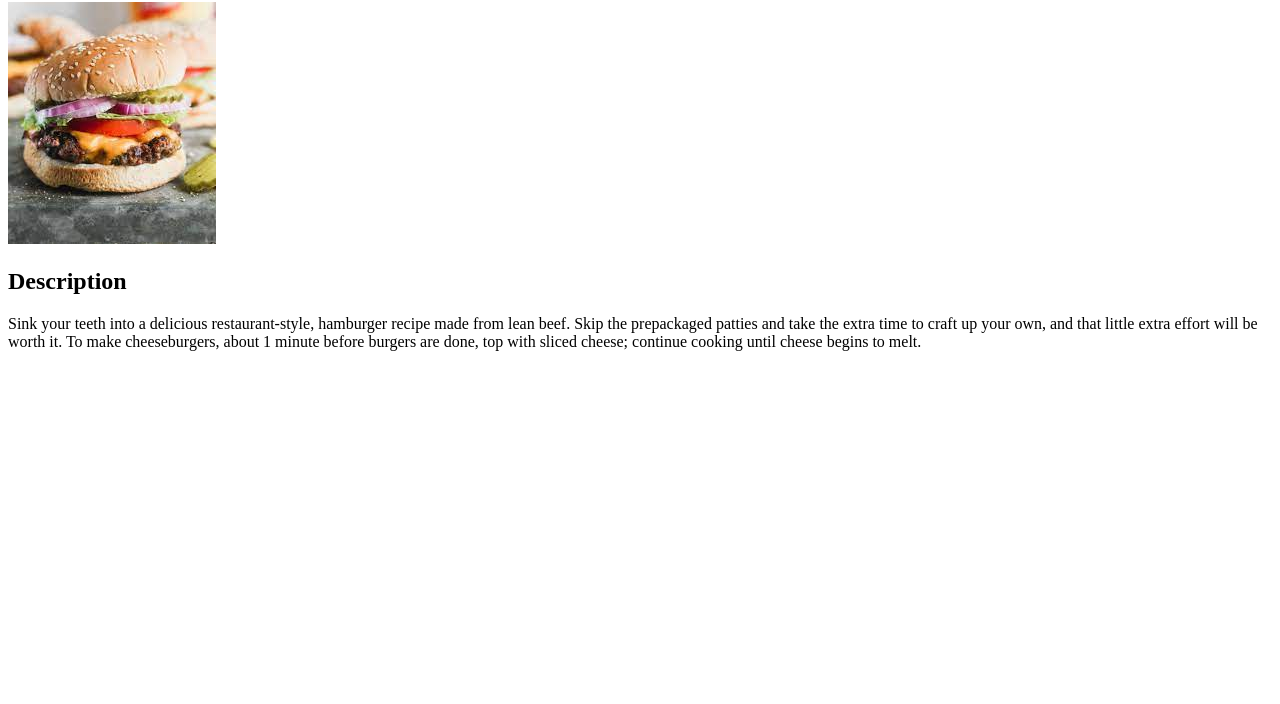
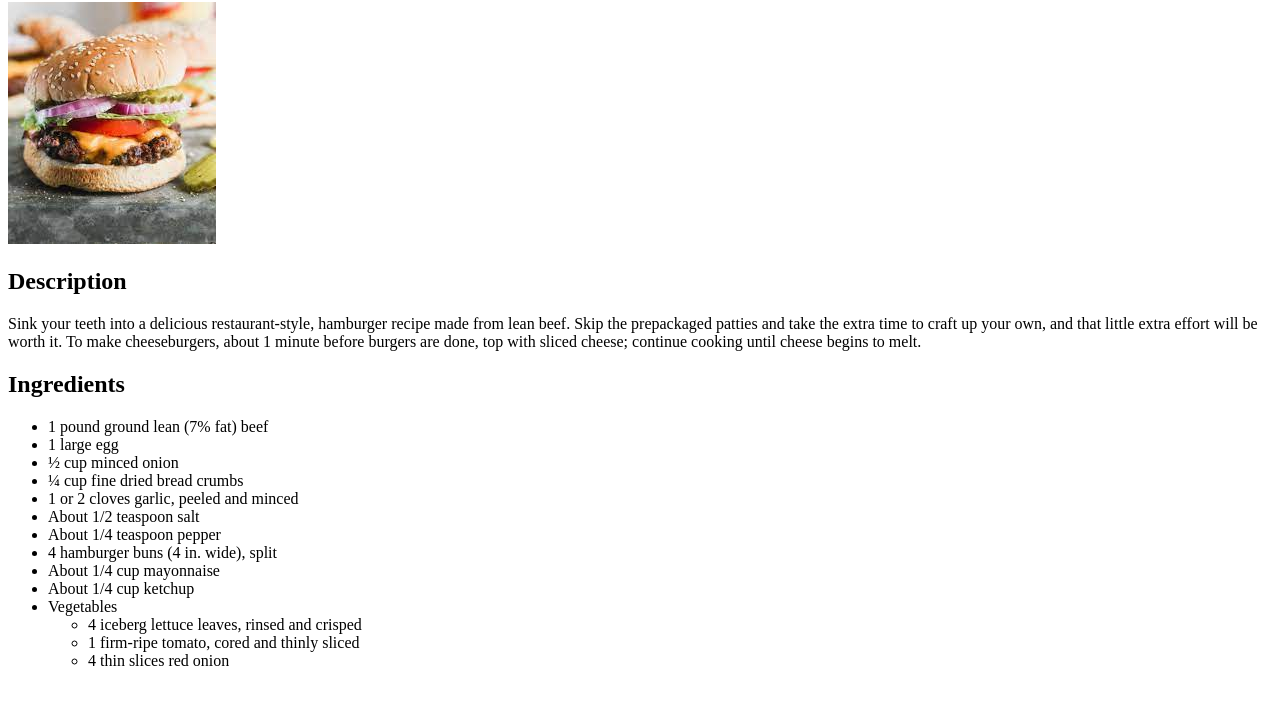
Before and after one commit to billchr/odin-recipes, a plain HTML site: page recipes/hamburger.html in a window 1280 px wide. Shown: the part 78-782 px from the top of the page. Drawn offline with Linux system fonts and the light colour scheme.

Commit message:
Add ingredients

```diff
--- a/recipes/hamburger.html
+++ b/recipes/hamburger.html
@@ -21,6 +21,26 @@
             little extra effort will be worth it. To make cheeseburgers, about 1 minute before
             burgers are done, top with sliced cheese; continue cooking until cheese begins to melt.
         </p>
+        <h2>Ingredients</h2>
+        <ul>
+            <li>1 pound ground lean (7% fat) beef</li>
+            <li>1 large egg</li>
+            <li>½ cup minced onion</li>
+            <li>¼ cup fine dried bread crumbs</li>
+            <li>1 or 2 cloves garlic, peeled and minced</li>
+            <li>About 1/2 teaspoon salt</li>
+            <li>About 1/4 teaspoon pepper</li>
+            <li>4 hamburger buns (4 in. wide), split</li>
+            <li>About 1/4 cup mayonnaise</li>
+            <li>About 1/4 cup ketchup</li>
+            <li>Vegetables
+                <ul>
+                    <li>4 iceberg lettuce leaves, rinsed and crisped</li>
+                    <li>1 firm-ripe tomato, cored and thinly sliced</li>
+                    <li>4 thin slices red onion</li>
+                </ul>
+            </li>
+        </ul>
 
     </body>
 
```
